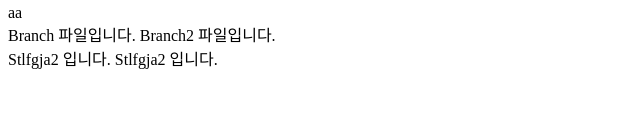
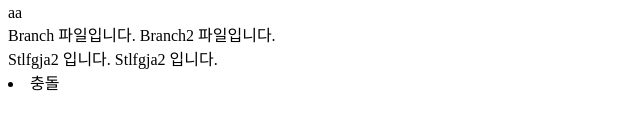
Before and after one commit to MunGyeongJun/opentutorials_git_charlie, a plain HTML site: page index.html in a window 1280 px wide. Shown: the part 126-256 px from the top of the page, 0-640 px from the left. Drawn offline with Linux system fonts and the light colour scheme.

Commit message:
충돌추가

```diff
--- a/index.html
+++ b/index.html
@@ -28,5 +28,8 @@
   Stlfgja2 입니다.
 </header>
 </body>
+<li>
+  충돌
+</li>
 
 </html>
```
